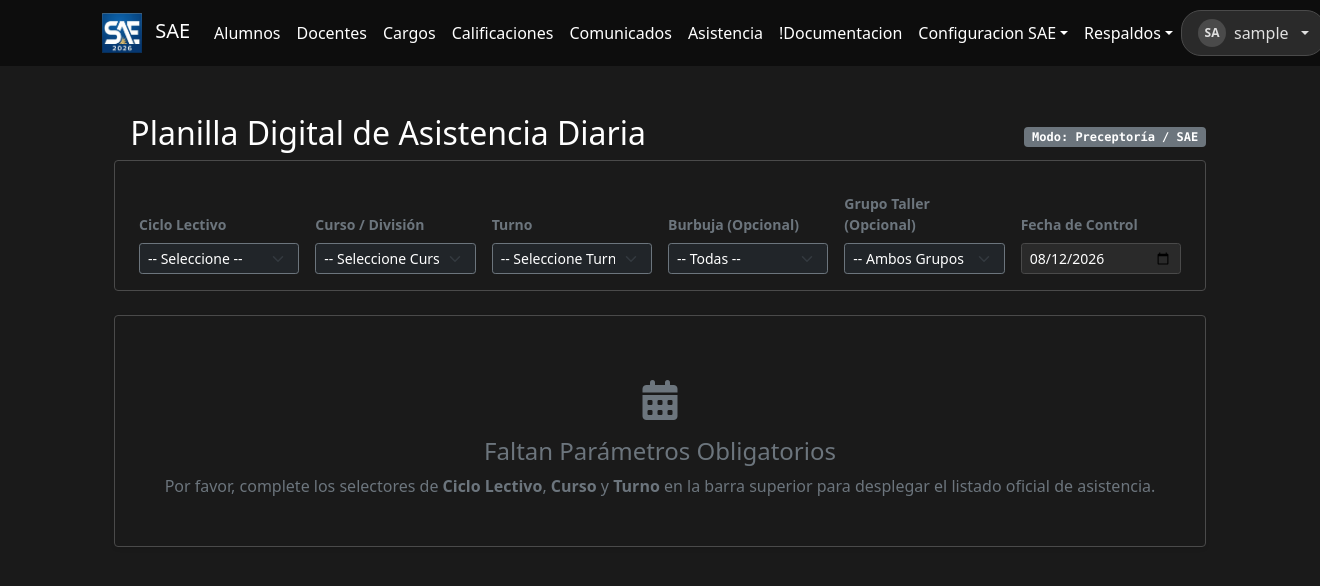
After one commit to flipps12/SAE, a Django app: page /planilla-preceptor/ in a window 1320 px wide. The commit adds this page. Shown: the top 586 px of the page. Run offline with Django 5.2, Linux system fonts and the light colour scheme; the visitor is signed in with stand-in values (Sample User, id 1); data that the repository does not hold is empty.

Commit message:
/planilla-preceptor added

```diff
--- /dev/null
+++ b/gestion_academica/templates/asistencias/planilla_preceptor.html
@@ -0,0 +1,166 @@
+{% extends "usuarios/base.html" %}
+
+{% block content %}
+<div class="container-fluid mt-4 text-white">
+    <div class="d-flex justify-content-between align-items-center mb-3">
+        <h2><i class="fa-solid fa-clipboard-user me-2 text-success"></i> Planilla Digital de Asistencia Diaria</h2>
+        <span class="badge bg-secondary font-monospace">Modo: Preceptoría / SAE</span>
+    </div>
+
+    <!-- {% if messages %}
+        {% for message in messages %}
+            <div class="alert {% if message.tags == 'error' %}alert-danger{% else %}alert-success{% endif %} alert-dismissible fade show bg-dark text-white border-secondary" role="alert">
+                <i class="fa-solid {% if message.tags == 'error' %}fa-triangle-exclamation{% else %}fa-circle-check{% endif %} me-2"></i>
+                {{ message }}
+                <button type="button" class="btn-close btn-close-white" data-bs-dismiss="alert" aria-label="Close"></button>
+            </div>
+        {% endfor %}
+    {% endif %} -->
+
+    <form method="GET" action="" id="selector-asistencia-form" class="row g-3 mb-4 p-3 card flex-row flex-wrap align-items-end bg-dark border-secondary">
+        <div class="col-md-2">
+            <label for="ciclo" class="form-label fw-bold text-muted small">Ciclo Lectivo</label>
+            <select name="ciclo" id="ciclo" class="form-select form-select-sm bg-dark text-white border-secondary" onchange="document.getElementById('selector-asistencia-form').submit()">
+                <option value="">-- Seleccione --</option>
+                {% for c in ciclos %}
+                    <option value="{{ c.id }}" {% if c.id == selected_ciclo %}selected{% endif %}>{{ c.anio }}</option>
+                {% endfor %}
+            </select>
+        </div>
+
+        <div class="col-md-2">
+            <label for="curso" class="form-label fw-bold text-muted small">Curso / División</label>
+            <select name="curso" id="curso" class="form-select form-select-sm bg-dark text-white border-secondary" onchange="document.getElementById('selector-asistencia-form').submit()">
+                <option value="">-- Seleccione Curso --</option>
+                {% for cur in cursos %}
+                    <option value="{{ cur.id }}" {% if cur.id == selected_curso %}selected{% endif %}>{{ cur }}</option>
+                {% endfor %}
+            </select>
+        </div>
+
+        <div class="col-md-2">
+            <label for="turno" class="form-label fw-bold text-muted small">Turno</label>
+            <select name="turno" id="turno" class="form-select form-select-sm bg-dark text-white border-secondary" onchange="document.getElementById('selector-asistencia-form').submit()">
+                <option value="">-- Seleccione Turno --</option>
+                {% for t in turnos %}
+                    <option value="{{ t.id }}" {% if t.id == selected_turno %}selected{% endif %}>{{ t.nombre }} ({{ t.valor_falta }} F)</option>
+                {% endfor %}
+            </select>
+        </div>
+
+        <div class="col-md-2">
+            <label for="burbuja" class="form-label fw-bold text-muted small">Burbuja (Opcional)</label>
+            <select name="burbuja" id="burbuja" class="form-select form-select-sm bg-dark text-white border-secondary" onchange="document.getElementById('selector-asistencia-form').submit()">
+                <option value="">-- Todas --</option>
+                {% for b in burbujas %}
+                    <option value="{{ b.id }}" {% if b.id == selected_burbuja %}selected{% endif %}>{{ b.nombre }}</option>
+                {% endfor %}
+            </select>
+        </div>
+
+        <div class="col-md-2">
+            <label for="grupo_taller" class="form-label fw-bold text-muted small">Grupo Taller (Opcional)</label>
+            <select name="grupo_taller" id="grupo_taller" class="form-select form-select-sm bg-dark text-white border-secondary" onchange="document.getElementById('selector-asistencia-form').submit()">
+                <option value="">-- Ambos Grupos --</option>
+                <option value="A" {% if selected_grupo_taller == 'A' %}selected{% endif %}>Grupo A</option>
+                <option value="B" {% if selected_grupo_taller == 'B' %}selected{% endif %}>Grupo B</option>
+            </select>
+        </div>
+
+        <div class="col-md-2">
+            <label for="fecha" class="form-label fw-bold text-muted small">Fecha de Control</label>
+            <input type="date" name="fecha" id="fecha" class="form-control form-control-sm bg-dark text-white border-secondary" value="{{ selected_fecha }}" onchange="document.getElementById('selector-asistencia-form').submit()">
+        </div>
+    </form>
+
+    {% if selected_ciclo and selected_curso and selected_turno %}
+    <div class="d-flex justify-content-between align-items-center mb-3">
+        <div class="text-info small">
+            <i class="fa-solid fa-circle-info me-1"></i> Mostrando alumnos regulares matriculados bajo condición <strong>Cursando</strong>.
+        </div>
+        <button type="submit" form="planilla-asistencia-form" class="btn btn-success btn-sm px-4 fw-bold">
+            <i class="fa-solid fa-floppy-disk me-1"></i> Guardar Asistencias del Día
+        </button>
+    </div>
+
+    <form method="POST" action="?ciclo={{ selected_ciclo }}&curso={{ selected_curso }}&turno={{ selected_turno }}{% if selected_burbuja %}&burbuja={{ selected_burbuja }}{% endif %}{% if selected_grupo_taller %}&grupo_taller={{ selected_grupo_taller }}{% endif %}&fecha={{ selected_fecha }}" id="planilla-asistencia-form">
+        {% csrf_token %}
+
+        <div class="table-responsive rounded shadow-sm border border-secondary bg-dark text-light">
+            <table class="table table-dark table-hover align-middle mb-0 text-center text-nowrap table-sm">
+               <thead>
+                    <tr class="table-active">
+                        <th class="text-start ps-3 py-2" style="width: 35%; min-width: 260px; border-right: 2px solid #4f5d73;">
+                            Listado de Alumnos (Divisiones Técnicas)
+                        </th>
+                        <th style="width: 20%;" class="text-center">Agrupamientos</th>
+                        <th style="width: 45%;" class="text-center">Control de Presentismo (Único por Turno)</th>
+                    </tr>
+                </thead>
+                <tbody>
+                    {% for fila in matriz_alumnos %}
+                    <tr>
+                        <td class="text-start ps-3 fw-semibold border-secondary" style="border-right: 2px solid #4f5d73;">
+                            {{ fila.inscripcion.alumno.persona.apellido }}, {{ fila.inscripcion.alumno.persona.nombre }}
+                        </td>
+
+                        <td class="text-center small">
+                            {% if fila.inscripcion.burbuja %}
+                                <span class="badge bg-secondary opacity-75 me-1">{{ fila.inscripcion.burbuja.nombre }}</span>
+                            {% endif %}
+                            {% if fila.inscripcion.grupo_taller %}
+                                <span class="badge bg-info text-dark fw-bold">Taller: {{ fila.inscripcion.get_grupo_taller_display }}</span>
+                            {% else %}
+                                <span class="text-muted" style="font-size: 0.75rem;">-</span>
+                            {% endif %}
+                        </td>
+
+                        <td class="p-1 text-center">
+                            <div class="d-flex justify-content-center gap-1">
+                                {% for cod, label in estados_choices %}
+                                    <input type="radio" class="btn-check"
+                                           name="asistencia_insc_{{ fila.inscripcion.id }}"
+                                           id="radio_{{ fila.inscripcion.id }}_{{ cod }}"
+                                           value="{{ cod }}"
+                                           {% if fila.asistencia %}{% if fila.asistencia.estado == cod %}checked{% endif %}{% else %}{% if cod == 'P' %}checked{% endif %}{% endif %}>
+
+                                    <label class="btn btn-sm btn-outline-{% if cod == 'P' %}success{% elif cod == 'A' %}danger{% else %}warning{% endif %} px-3 py-1 fs-7"
+                                           for="radio_{{ fila.inscripcion.id }}_{{ cod }}" style="font-size: 0.75rem; min-width: 95px;">
+                                        {% if cod == 'P' %}<i class="fa-solid fa-user-check me-1"></i>
+                                        {% elif cod == 'A' %}<i class="fa-solid fa-user-xmark me-1"></i>
+                                        {% else %}<i class="fa-solid fa-scale-balanced me-1"></i>{% endif %}
+                                        {{ label }}
+                                    </label>
+                                {% endfor %}
+                            </div>
+                        </td>
+                    </tr>
+                    {% empty %}
+                    <tr>
+                        <td colspan="3" class="text-center py-4 text-muted">
+                            <i class="fa-solid fa-user-slash fs-3 d-block mb-2"></i>
+                            No se encontraron alumnos cursando bajo los filtros seleccionados.
+                        </td>
+                    </tr>
+                    {% endfor %}
+                </tbody>
+            </table>
+        </div>
+
+        {% if matriz_alumnos %}
+        <div class="d-flex justify-content-end mt-3 mb-5">
+            <button type="submit" class="btn btn-success px-4 py-2 fw-bold shadow-sm">
+                <i class="fa-solid fa-circle-check me-2"></i> Confirmar y Guardar Asistencias
+            </button>
+        </div>
+        {% endif %}
+    </form>
+    {% else %}
+    <div class="card p-5 text-center bg-dark border-secondary rounded shadow-sm">
+        <div class="my-3 text-muted"><i class="fa-solid fa-calendar-days fs-1"></i></div>
+        <h4 class="text-secondary">Faltan Parámetros Obligatorios</h4>
+        <p class="text-muted mb-0">Por favor, complete los selectores de <strong>Ciclo Lectivo</strong>, <strong>Curso</strong> y <strong>Turno</strong> en la barra superior para desplegar el listado oficial de asistencia.</p>
+    </div>
+    {% endif %}
+</div>
+{% endblock %}
--- a/gestion_academica/urls.py
+++ b/gestion_academica/urls.py
@@ -25,6 +25,7 @@ urlpatterns = [
     # --- DOMINIO: ASISTENCIAS ---
     path('asistencias/', asistencias.ListaAsistenciasView.as_view(), name='lista_asistencias'),
     path('alumno/<int:pk>/asistencias/', asistencias.DetalleAsistenciasAlumnoView.as_view(), name='detalle_asistencias_alumno'),
+    path('planilla-preceptor/', asistencias.PlanillaAsistenciaPreceptorView.as_view(), name='planilla_preceptor'),
 
     # --- DOMINIO: COMUNICADOS ---
     path('comunicados/', comunicados.TablonComunicadosView.as_view(), name='lista_comunicados'),
--- a/gestion_academica/views/asistencias.py
+++ b/gestion_academica/views/asistencias.py
@@ -1,11 +1,148 @@
-from django.views.generic import ListView, DetailView
+# gestion_academica/views/asistencias.py
+from django.views.generic import ListView, DetailView, TemplateView
 from django.urls import reverse_lazy, reverse
 from django.db.models import Q, Prefetch, Count, Sum, Case, When, DecimalField
 from django.db import transaction, models
+from django.shortcuts import redirect
+from django.utils.dateparse import parse_date
 # from django.contrib.auth.mixins import LoginRequiredMixin, PermissionRequiredMixin, UserPassesTestMixin
+from django.contrib import messages
+from datetime import date
 
-from gestion_academica.models import Alumno, Curso, CicloLectivo, HistorialAcademico
+from gestion_academica.models import Alumno, Curso, CicloLectivo, HistorialAcademico, Turno, Burbuja, Asistencia
 
+
+
+class PlanillaAsistenciaPreceptorView(TemplateView):
+    template_name = 'asistencias/planilla_preceptor.html'
+
+    def get_context_data(self, **kwargs):
+        context = super().get_context_data(**kwargs)
+
+        # Selectores base ordenados
+        context['ciclos'] = CicloLectivo.objects.all().order_by('-anio')
+        context['cursos'] = Curso.objects.all().select_related('especialidad')
+        context['turnos'] = Turno.objects.all()
+
+        # Recuperar filtros por GET
+        ciclo_id = self.request.GET.get('ciclo')
+        curso_id = self.request.GET.get('curso')
+        turno_id = self.request.GET.get('turno')
+        burbuja_id = self.request.GET.get('burbuja')
+        grupo_taller = self.request.GET.get('grupo_taller')
+        fecha_str = self.request.GET.get('fecha')
+
+        # Manejo estricto de fecha por defecto (Hoy)
+        fecha_seleccionada = parse_date(fecha_str) if fecha_str else date.today()
+        context['selected_fecha'] = fecha_seleccionada.strftime('%Y-%m-%d')
+
+        context['selected_ciclo'] = int(ciclo_id) if ciclo_id else None
+        context['selected_curso'] = int(curso_id) if curso_id else None
+        context['selected_turno'] = int(turno_id) if turno_id else None
+        context['selected_burbuja'] = int(burbuja_id) if burbuja_id else None
+        context['selected_grupo_taller'] = grupo_taller if grupo_taller else None
+
+        # Las burbujas se filtran de forma dinámica en base al ciclo lectivo seleccionado
+        if context['selected_ciclo']:
+            context['burbujas'] = Burbuja.objects.filter(ciclo_lectivo_id=ciclo_id)
+        else:
+            context['burbujas'] = []
+
+        # Solo renderizamos si los parámetros obligatorios mínimos están presentes
+        if ciclo_id and curso_id and turno_id:
+            # Construcción del QuerySet base de Historiales Académicos activos ("CURSANDO")
+            queryset_inscripciones = HistorialAcademico.objects.filter(
+                ciclo_lectivo_id=ciclo_id,
+                curso_id=curso_id,
+                estado_final='CURSANDO'
+            ).select_related('alumno__persona')
+
+            # Aplicación de filtros opcionales (Burbuja y Grupo de Taller)
+            if burbuja_id:
+                queryset_inscripciones = queryset_inscripciones.filter(burbuja_id=burbuja_id)
+            if grupo_taller:
+                queryset_inscripciones = queryset_inscripciones.filter(grupo_taller=grupo_taller)
+
+            inscripciones = queryset_inscripciones.order_by('alumno__persona__apellido', 'alumno__persona__nombre')
+
+            # Recuperar asistencias ya registradas para esta combinación exacta de Fecha y Turno
+            asistencias_existentes = Asistencia.objects.filter(
+                fecha=fecha_seleccionada,
+                turno_id=turno_id,
+                inscripcion__in=inscripciones
+            ).values_list('inscripcion_id', 'estado', 'burbuja_sesion_id', 'id')
+
+            # Mapeo posicional indexado en memoria: {inscripcion_id: {datos_asistencia}}
+            asistencias_dict = {
+                a[0]: {'estado': a[1], 'burbuja_sesion_id': a[2], 'asistencia_id': a[3]}
+                for a in asistencias_existentes
+            }
+
+            matriz_alumnos = []
+            for insc in inscripciones:
+                registro = asistencias_dict.get(insc.id)
+                matriz_alumnos.append({
+                    'inscripcion': insc,
+                    'asistencia': registro  # Contiene estado, burbuja_sesion_id, etc. o None si no se tomó lista
+                })
+
+            context['matriz_alumnos'] = matriz_alumnos
+            context['estados_choices'] = Asistencia.EstadoAsistencia.choices
+
+        return context
+
+    def post(self, request, *args, **kwargs):
+        ciclo_id = request.GET.get('ciclo')
+        curso_id = request.GET.get('curso')
+        turno_id = request.GET.get('turno')
+        burbuja_id = request.GET.get('burbuja')
+        grupo_taller = request.GET.get('grupo_taller')
+        fecha_str = request.GET.get('fecha') or str(date.today())
+        fecha_obj = parse_date(fecha_str)
+
+        if not ciclo_id or not curso_id or not turno_id or not fecha_obj:
+            messages.error(request, "Error crítico: Faltan parámetros estructurales en el envío del Formulario.")
+            return redirect(reverse('planilla_preceptor'))
+
+        # Capturar turno y burbuja seleccionada para la sesión por si hay que setearla en masa
+        try:
+            turno_instancia = Turno.objects.get(id=turno_id)
+        except Turno.DoesNotExist:
+            messages.error(request, "El turno seleccionado es inválido.")
+            return redirect(reverse('planilla_preceptor'))
+
+        burbuja_sesion_instancia = Burbuja.objects.filter(id=burbuja_id).first() if burbuja_id else None
+
+        with transaction.atomic():
+            # Barremos el diccionario POST buscando las claves de cada alumno de la fila
+            for key, value in request.POST.items():
+                if key.startswith('asistencia_insc_'):
+                    inscripcion_id = key.replace('asistencia_insc_', '')
+
+                    # update_or_create garantiza que si volvemos a pasar lista sobre el mismo día/turno,
+                    # se sobreescriba y actualice el registro anterior en caliente, tal como las notas.
+                    Asistencia.objects.update_or_create(
+                        inscripcion_id=inscripcion_id,
+                        fecha=fecha_obj,
+                        turno=turno_instancia,
+                        defaults={
+                            'estado': value,
+                            'registrado_por': request.user if request.user.is_authenticated else None,
+                            'burbuja_sesion': burbuja_sesion_instancia
+                        }
+                    )
+
+            messages.success(request, f"Parte diario del {fecha_obj.strftime('%d/%m/%Y')} registrado con éxito para este curso.")
+
+        # Reconstrucción de la URL de redirección con los mismos filtros aplicados para mantener al preceptor en su contexto
+        url_retorno = f"{reverse('planilla_preceptor')}?ciclo={ciclo_id}&curso={curso_id}&turno={turno_id}"
+        if burbuja_id:
+            url_retorno += f"&burbuja={burbuja_id}"
+        if grupo_taller:
+            url_retorno += f"&grupo_taller={grupo_taller}"
+        url_retorno += f"&fecha={fecha_str}"
+
+        return redirect(url_retorno)
 
 class ListaAsistenciasView(ListView):
     model = HistorialAcademico
--- a/usuarios/templates/usuarios/includes/navbar_staff.html
+++ b/usuarios/templates/usuarios/includes/navbar_staff.html
@@ -33,6 +33,8 @@
         <ul class="dropdown-menu">
             <li><a class="dropdown-item" href="{% url 'carga_dinamica_alumnos' %}">Alumnos</a></li>
             <li><a class="dropdown-item" href="{% url 'alta_profesor' %}">Docentes</a></li>
+            <li><a class="dropdown-item" href="{% url 'planilla_preceptor' %}">Planilla Preceptor</a></li>
+            <li><a class="dropdown-item" href="{% url 'planilla_docente' %}">Planilla Docentes</a></li>
             <li><a class="dropdown-item" href="{% url 'alta_cargos' %}">Cargos</a></li>
             <li><a class="dropdown-item" href="{% url 'carga_comunicados' %}">Comunicados</a></li>
             <li><a class="dropdown-item" href="{% url 'gestion_especialidades' %}">Especialidades</a></li>
```
